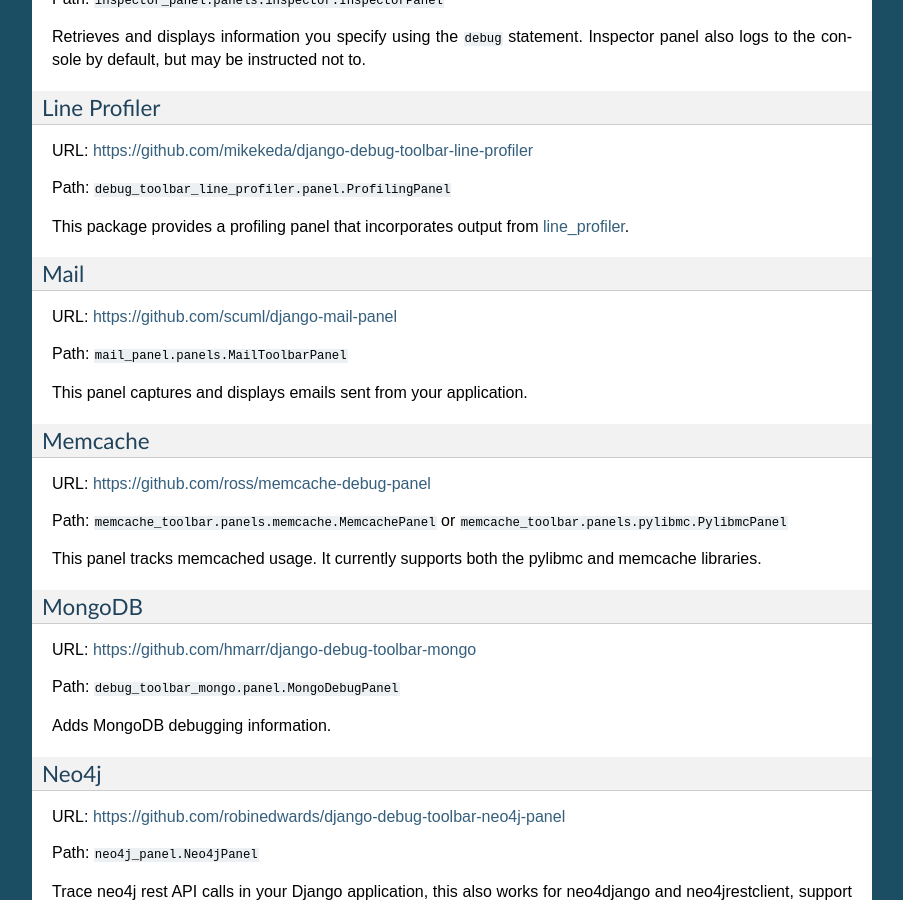
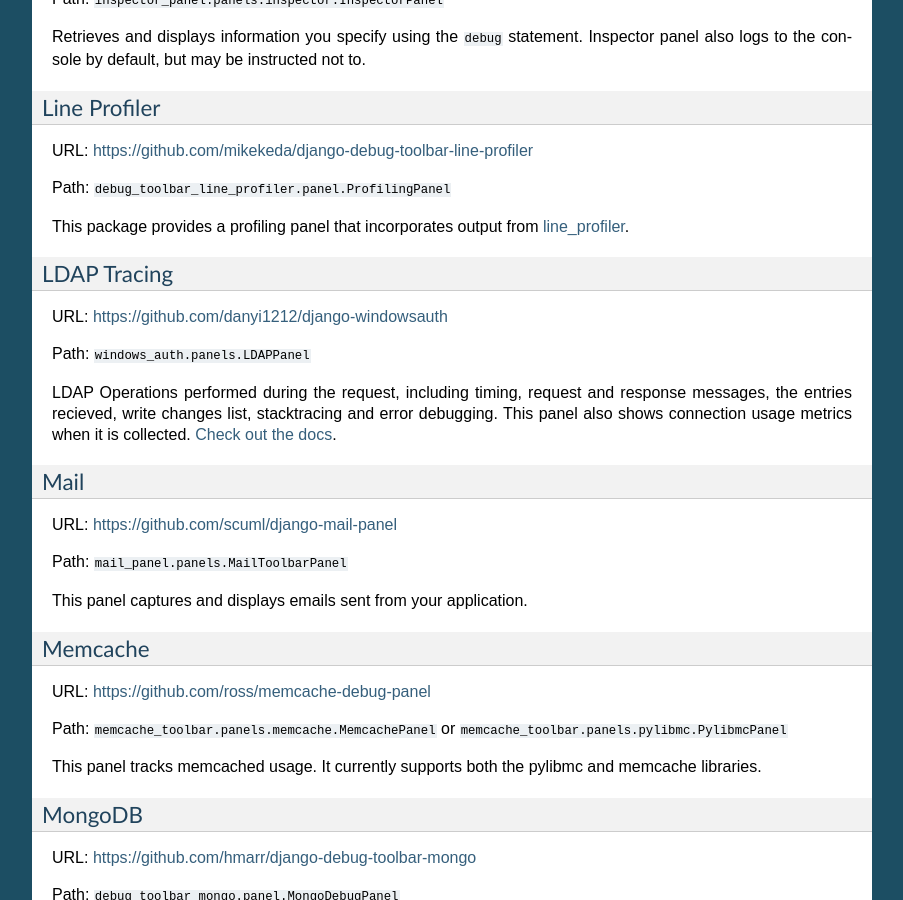
Before and after one commit to jazzband/django-debug-toolbar, a Sphinx documentation site: the page built from docs/panels.rst, in a window 1280 px wide and 900 px high, scrolled down 3086 px. Shown: the whole window, without its empty margins (198-1101 px from the left). Built offline with Sphinx 7.4.7, drawn with Linux system fonts in a browser that asks for light colours.

Commit message:
Add Third-Party LDAP Tracing Panel
LDAP Operations Tracing panel from django-windowsauth module.

GitHub: https://github.com/danyi1212/django-windowsauth
Docs: https://django-windowsauth.readthedocs.io/en/latest/howto/debug_toolbar.html

```diff
--- a/docs/panels.rst
+++ b/docs/panels.rst
@@ -188,6 +188,17 @@
 line_profiler_.
 
 .. _line_profiler: https://github.com/rkern/line_profiler
+
+LDAP Tracing
+~~~~~~~~~~~~
+
+URL: https://github.com/danyi1212/django-windowsauth
+
+Path: ``windows_auth.panels.LDAPPanel``
+
+LDAP Operations performed during the request, including timing, request and response messages, the entries recieved, write changes list, stacktracing and error debugging.
+This panel also shows connection usage metrics when it is collected.
+`Check out the docs <https://django-windowsauth.readthedocs.io/en/latest/howto/debug_toolbar.html>`_.
 
 Mail
 ~~~~~~~~
```
